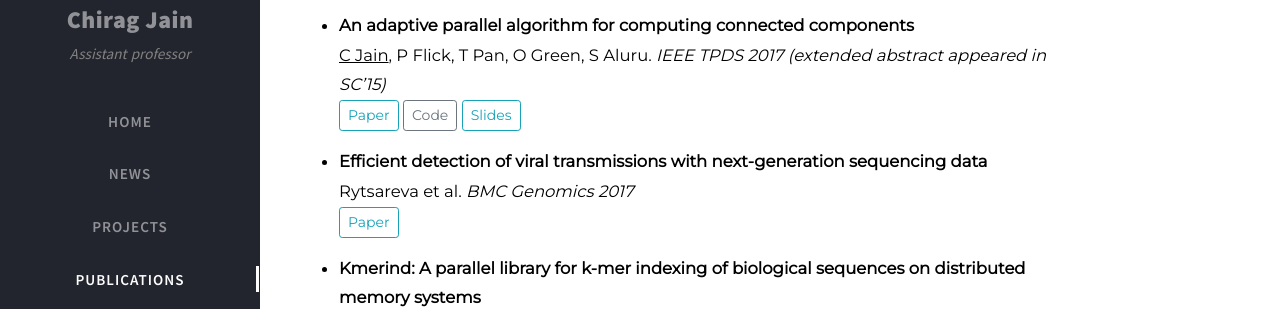
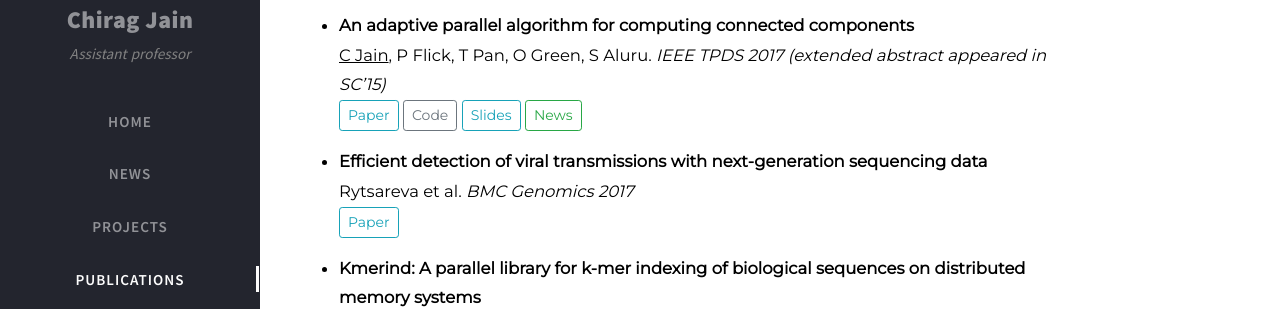
Before and after one commit to at-cg/at-cg.github.io, a Jekyll site: the page built from tabs/publications.md, in a window 1280 px wide and 900 px high, scrolled down 1879 px. Shown: the part 154-463 px from the top of the window. Built offline with Jekyll 4.4.1, drawn with Linux system fonts in a browser that asks for light colours; nearby versions of some CDN libraries; comment, search, counter and statistics services are not loaded.

Commit message:
revise publication URLs

```diff
--- a/tabs/publications.md
+++ b/tabs/publications.md
@@ -138,6 +138,7 @@ A Dilthey, <u>C Jain</u>, S Koren, A Phillippy. _Nature Comm. 2019_
 <button type="button" class="btn btn-outline-info btn-sm"><a href="https://drive.google.com/file/d/1IzXwgbpzIVsJ3v0T2EjfIwTZQraeVvSw/view?usp=sharing" style="all: unset; color: inherit">Paper</a></button>
 <button type="button" class="btn btn-outline-secondary btn-sm"><a href="https://github.com/ParBLiSS/parconnect" style="all: unset; color: inherit">Code</a></button>
 <button type="button" class="btn btn-outline-info btn-sm"><a href="https://drive.google.com/file/d/1_fzz9losNp8SF_dXTnfOGm0l6XuDcekK/view?usp=sharing" style="all: unset; color: inherit">Slides</a></button>
+<button type="button" class="btn btn-outline-success btn-sm"><a href="https://cacm.acm.org/blogs/blog-cacm/200433-sc16-adds-computational-reproducibility-to-student-competition/fulltext" style="all: unset; color: inherit">News</a></button>
 
 * **Efficient detection of viral transmissions with next-generation sequencing data** <br>
 Rytsareva et al. _BMC Genomics 2017_
```
